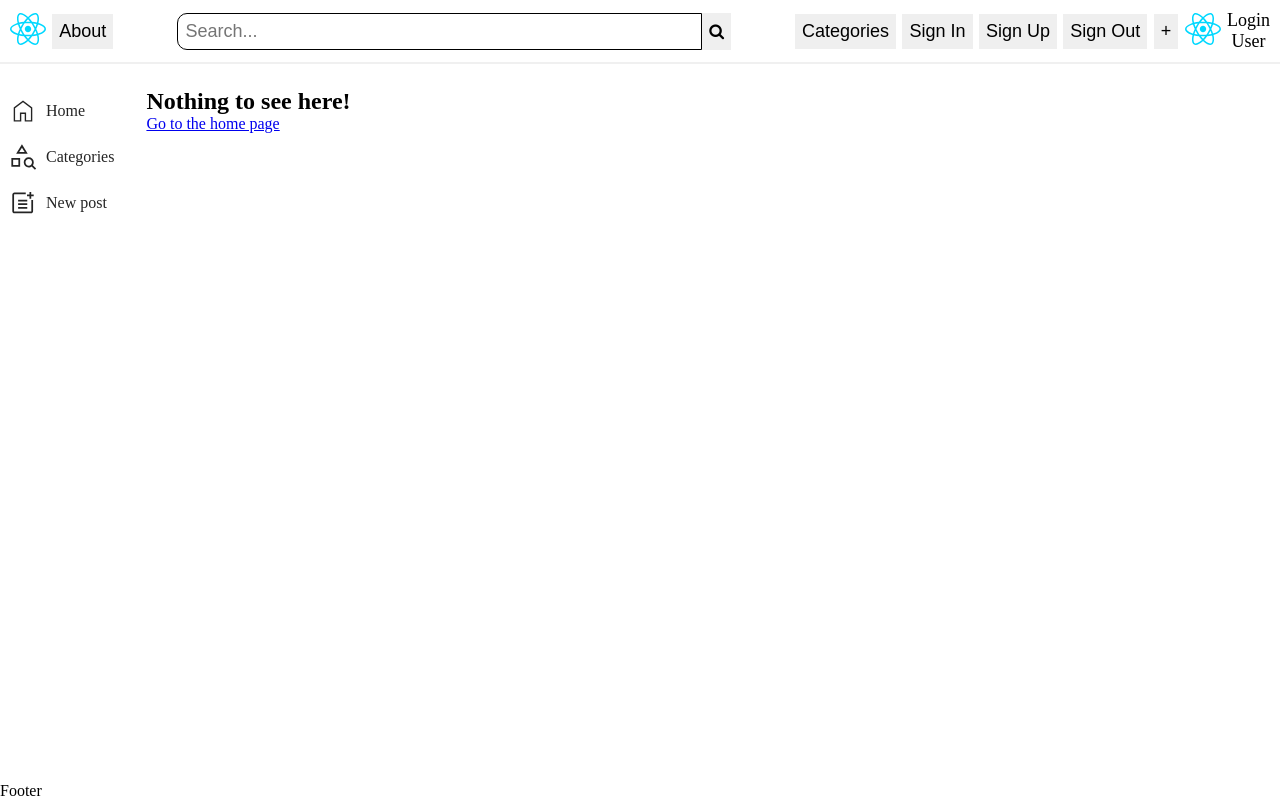
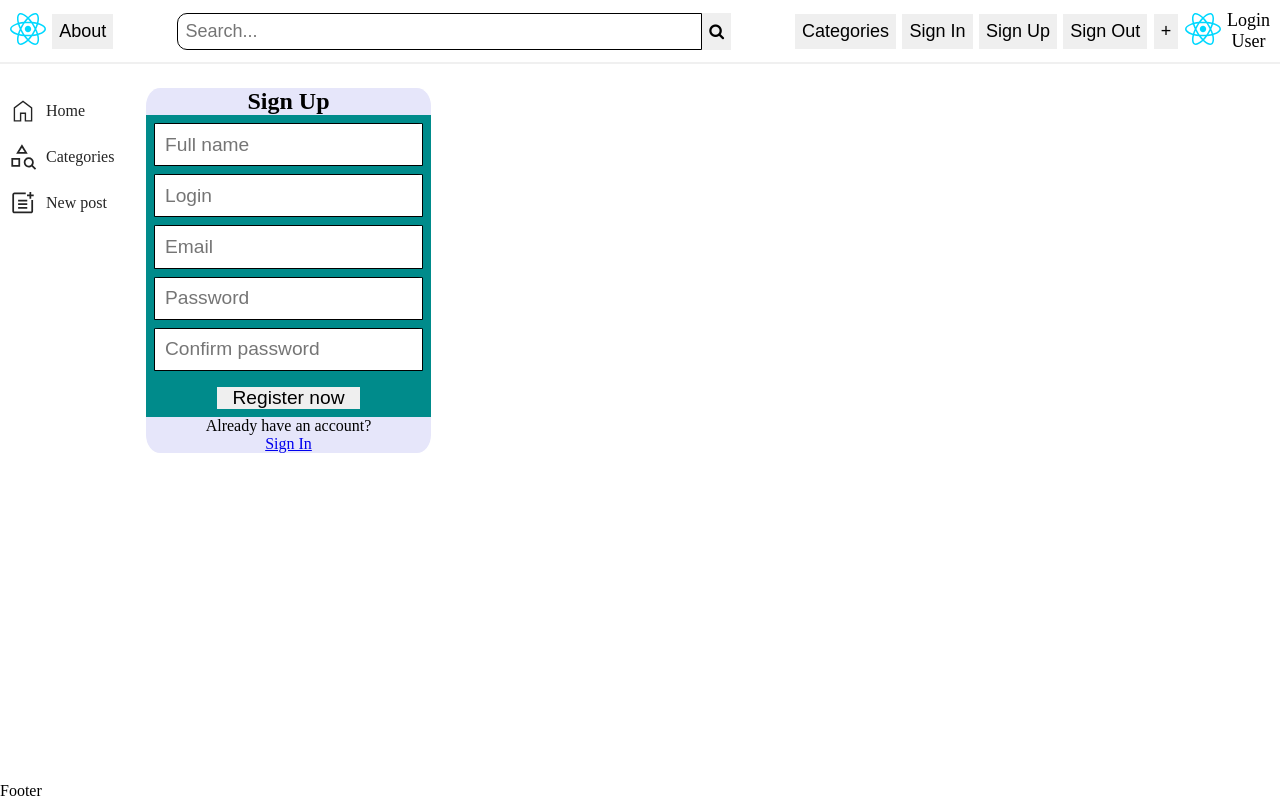
Before and after one commit to Eug4n4/usof-frontend, a React (Vite) app: page /signup in a window 1280 px wide. Built offline with nearby package versions, Linux system fonts and the light colour scheme; no server answers.

Commit message:
AuthContext and login/register forms

```diff
--- a/src/App.jsx
+++ b/src/App.jsx
@@ -5,13 +5,17 @@ import Sidebar from "./components/layout/Sidebar";
 import Home from "./pages/Home";
 import About from "./pages/About";
 import NoMatch from "./pages/404";
-
+import Login from "./pages/auth/Login";
+import Register from "./pages/auth/Register";
+import AuthProvider from "./contexts/AuthProvider";
 function App() {
   return (
     <Routes>
       <Route path="/" element={<Layout />}>
         <Route index element={<Home />} />
         <Route path="about" element={<About />} />
+        <Route path="signin" element={<Login />} />
+        <Route path="signup" element={<Register />} />
         <Route path="*" element={<NoMatch />} />
       </Route>
     </Routes>
@@ -21,6 +25,7 @@ function App() {
 function Layout() {
   return (
     <>
+      <AuthProvider>
         <Header />
         <div className="main_wrapper">
           <Sidebar />
@@ -29,6 +34,7 @@ function Layout() {
           </main>
         </div>
         <Footer />
+      </AuthProvider>
     </>
   );
 }
--- /dev/null
+++ b/src/assets/css/auth/login.css
@@ -0,0 +1,60 @@
+#wrapper {
+	display: flex;
+	justify-content: center;
+}
+
+#login_form {
+    justify-self: center;
+	position: absolute;
+	text-align: center;
+	display: flex;
+	flex-direction: column;
+	background-color: lavender;
+	border-radius: 5%;
+}
+
+#form_inputs {
+	background-color: darkcyan;
+	align-self: center;
+}
+
+#form_inputs input {
+	border: none;
+	width: -webkit-fill-available;
+}
+
+.field_wrapper {
+	margin: 0.5rem;
+}
+
+.form_field {
+	border: 1px solid black;
+	border-radius: 2%;
+}
+
+.form_field input {
+	padding: 0.5em;
+}
+
+.form_field input,
+.error_message,
+#submit_login {
+	font-size: larger;
+}
+
+#submit_login {
+	align-self: center;
+	width: 50%;
+	margin: 0.5rem;
+}
+
+#success_login {
+	color: green;
+	font-size: larger;
+	border: 1px solid darkgreen;
+}
+
+#to_register,
+#user_status {
+	font-size: larger;
+}
--- /dev/null
+++ b/src/assets/css/auth/register.css
@@ -0,0 +1,44 @@
+#register_form {
+    justify-self: center;
+	position: absolute;
+	text-align: center;
+	display: flex;
+	flex-direction: column;
+	background-color: lavender;
+	border-radius: 5%;
+}
+
+#form_inputs {
+	background-color: darkcyan;
+	align-self: center;
+}
+
+#form_inputs input {
+	border: none;
+	width: -webkit-fill-available;
+}
+
+.field_wrapper {
+	margin: 0.5rem;
+}
+
+.form_field {
+	border: 1px solid black;
+	border-radius: 2%;
+}
+
+.form_field input {
+	padding: 0.5em;
+}
+
+.form_field input,
+.error_message,
+#submit_register {
+	font-size: larger;
+}
+
+#submit_register {
+	align-self: center;
+	width: 50%;
+	margin: 0.5rem;
+}
--- a/src/assets/css/filter/filter.css
+++ b/src/assets/css/filter/filter.css
@@ -1,4 +1,3 @@
-.filter_form_container {
-    display: flex;
-    flex-direction: column;
+.filter_form {
+    background-color: gray;
 }
--- a/src/components/filter/Filter.jsx
+++ b/src/components/filter/Filter.jsx
@@ -1,6 +1,8 @@
+import "../../assets/css/filter/filter.css";
+
 function Filter() {
   return (
-    <form className="filter_form">
+    <form className="filter_form" id="filter">
       <fieldset>
         <legend>By category</legend>
         <label htmlFor="name">Name</label>
--- a/src/components/layout/Header.jsx
+++ b/src/components/layout/Header.jsx
@@ -1,7 +1,11 @@
 import { Link } from "react-router-dom";
 import "../../assets/css/layout/header.css";
+import { useContext } from "react";
+import AuthContext from "../../contexts/AuthContext";
 
 function Header() {
+  const { user } = useContext(AuthContext);
+
   return (
     <header>
       <ul className="header_list">
@@ -65,8 +69,8 @@ function Header() {
               </Link>
             </div>
             <div className="user_info">
-              <p>Login</p>
-              <p>User</p>
+              <p>{user ? user.login : "Login"}</p>
+              <p>{user ? user.role : "User"}</p>
             </div>
           </div>
         </li>
--- /dev/null
+++ b/src/contexts/AuthContext.jsx
@@ -0,0 +1,5 @@
+import { createContext } from "react";
+
+const AuthContext = createContext({});
+
+export default AuthContext;
--- /dev/null
+++ b/src/contexts/AuthProvider.jsx
@@ -0,0 +1,14 @@
+import { useState } from "react";
+import AuthContext from "./AuthContext";
+
+function AuthProvider({ children }) {
+  const [user, setUser] = useState();
+
+  return (
+    <AuthContext.Provider value={{ user, setUser }}>
+      {children}
+    </AuthContext.Provider>
+  );
+}
+
+export default AuthProvider;
--- /dev/null
+++ b/src/pages/auth/Login.jsx
@@ -0,0 +1,77 @@
+import { useContext } from "react";
+import api from "../../api/api";
+import { Link } from "react-router-dom";
+import AuthContext from "../../contexts/AuthContext";
+import "../../assets/css/auth/login.css";
+
+function Login() {
+  const { setUser } = useContext(AuthContext);
+  async function handleLogin(e) {
+    e.preventDefault();
+    const formData = new FormData(e.target);
+    try {
+      const response = await api.post(
+        "auth/login",
+        Object.fromEntries(formData.entries())
+      );
+      setUser(response.data);
+    } catch (error) {
+      console.log(error);
+    }
+  }
+
+  return (
+    <form method="get" id="login_form" onSubmit={handleLogin}>
+      <h2>Sign In</h2>
+      <fieldset id="form_inputs">
+        <div className="field_wrapper">
+          <div className="form_field">
+            <input
+              type="text"
+              name="login"
+              id="login"
+              placeholder="Login"
+              required=""
+            />
+          </div>
+        </div>
+        <div className="field_wrapper">
+          <div className="form_field">
+            <input
+              type="email"
+              name="email"
+              id="email"
+              placeholder="email"
+              required=""
+            />
+          </div>
+        </div>
+        <div className="field_wrapper">
+          <div className="form_field">
+            <input
+              type="password"
+              name="password"
+              id="password"
+              placeholder="Password"
+              defaultValue=""
+              maxLength={16}
+              required=""
+            />
+          </div>
+        </div>
+        <button type="submit" id="submit_login">
+          Sign In
+        </button>
+      </fieldset>
+      <div id="to_register">
+        <p>
+          New here?
+          <br />
+          <Link to={"/signup"}>Sign Up</Link>
+        </p>
+      </div>
+    </form>
+  );
+}
+
+export default Login;
--- /dev/null
+++ b/src/pages/auth/Register.jsx
@@ -0,0 +1,95 @@
+import "../../assets/css/auth/register.css";
+import api from "../../api/api";
+function Register() {
+  async function handleRegister(e) {
+    e.preventDefault();
+    const formData = new FormData(e.target);
+
+    try {
+      const response = await api.post(
+        "auth/register",
+        Object.fromEntries(formData.entries())
+      );
+      console.log(response.data);
+    } catch (error) {
+      console.log(error);
+    }
+  }
+
+  return (
+    <form id="register_form" onSubmit={handleRegister}>
+      <h2>Sign Up</h2>
+      <section id="form_inputs">
+        <div className="field_wrapper">
+          <div className="form_field">
+            <input
+              type="text"
+              name="full_name"
+              id="full_name"
+              placeholder="Full name"
+              required
+            />
+          </div>
+        </div>
+        <div className="field_wrapper">
+          <div className="form_field">
+            <input
+              type="text"
+              name="login"
+              id="login"
+              placeholder="Login"
+              required
+            />
+          </div>
+        </div>
+        <div className="field_wrapper">
+          <div className="form_field">
+            <input
+              type="email"
+              name="email"
+              id="email"
+              placeholder="Email"
+              required
+            />
+          </div>
+        </div>
+        <div className="field_wrapper">
+          <div className="form_field">
+            <input
+              type="password"
+              name="password"
+              id="password"
+              placeholder="Password"
+              required
+            />
+          </div>
+        </div>
+
+        <div className="field_wrapper">
+          <div className="form_field">
+            <input
+              type="password"
+              name="password_confirm"
+              id="confirm_password"
+              placeholder="Confirm password"
+              required
+            />
+          </div>
+        </div>
+        <button type="submit" id="submit_register">
+          Register now
+        </button>
+      </section>
+
+      <div id="to_login">
+        <p>
+          Already have an account?
+          <br />
+          <a href="#">Sign In</a>
+        </p>
+      </div>
+    </form>
+  );
+}
+
+export default Register;
```
Lines whose indentation alone changed are shown as unchanged.
